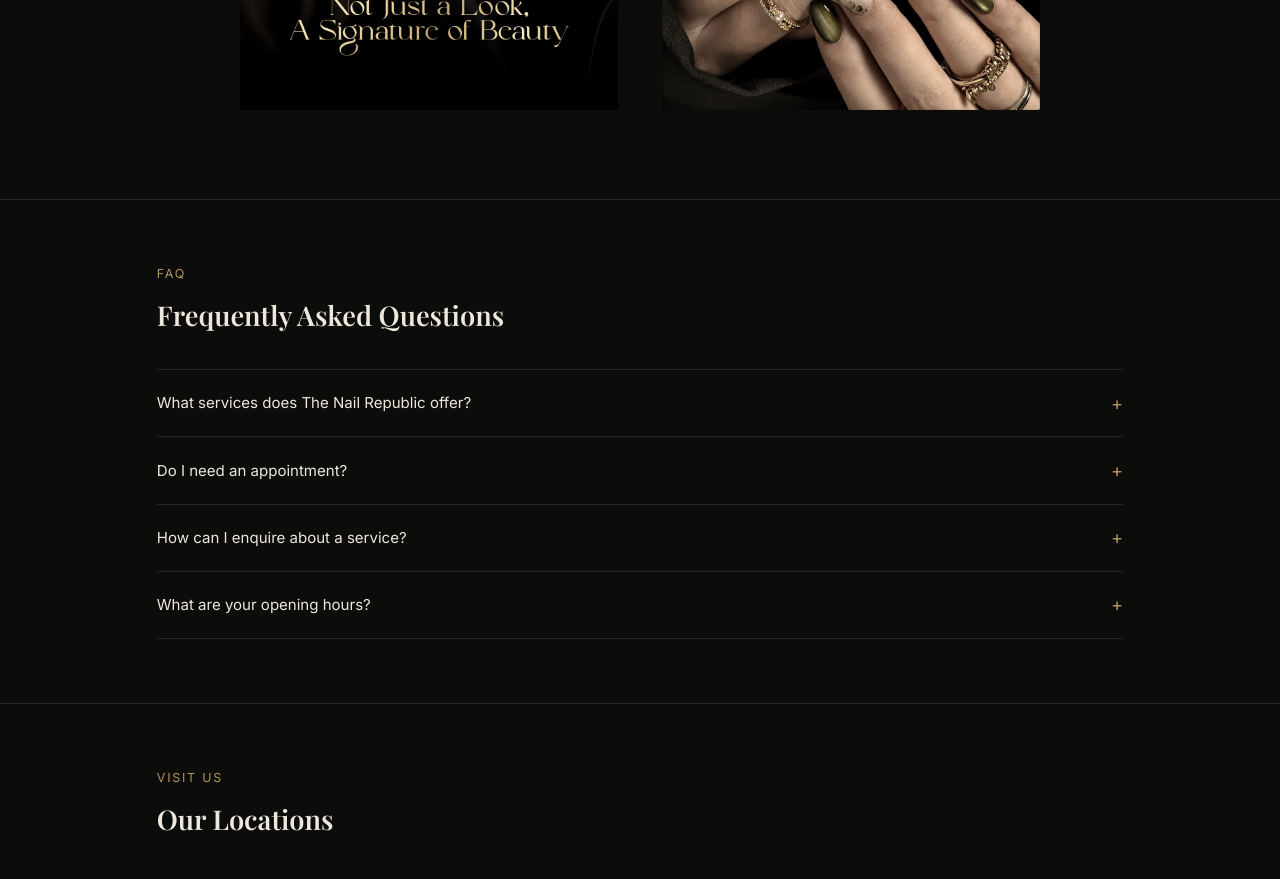
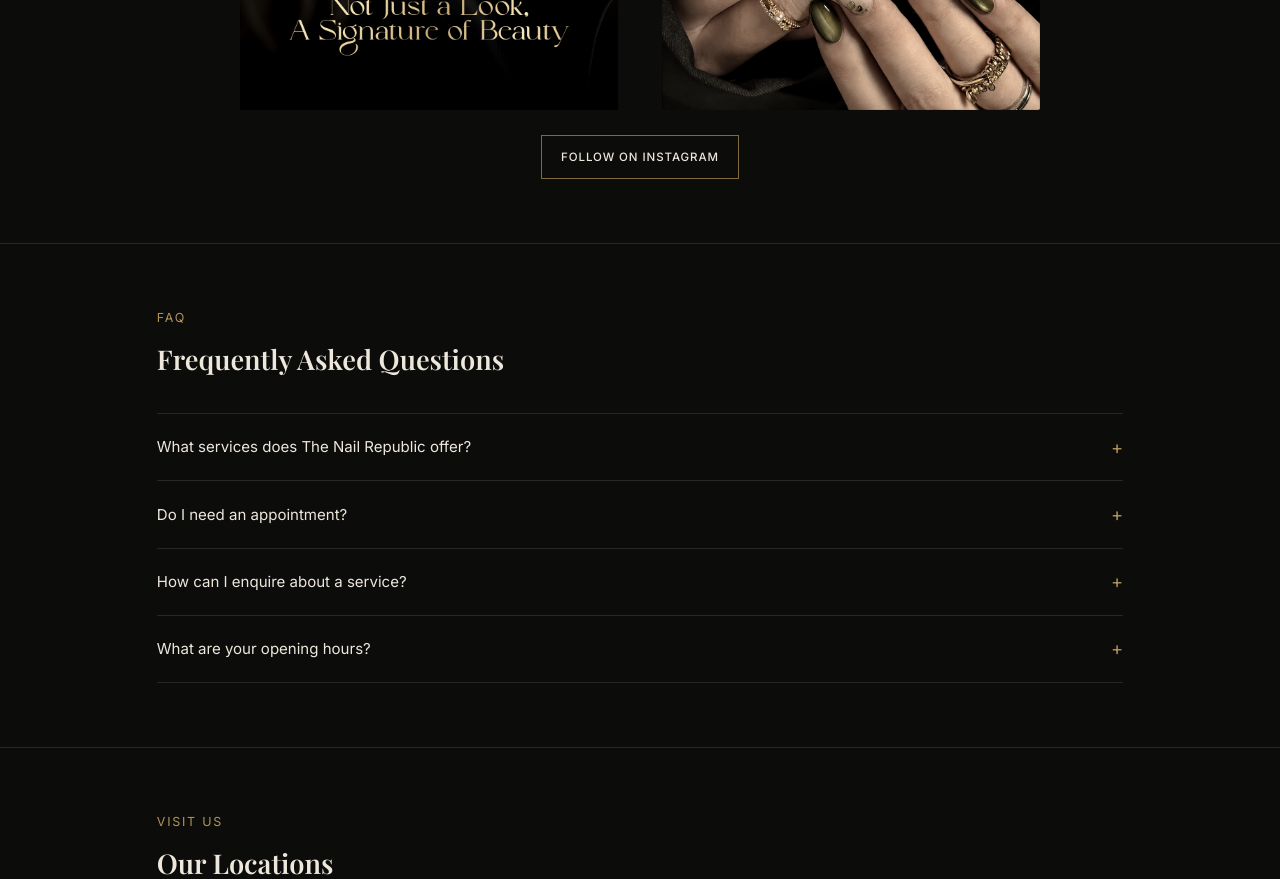
Before and after one commit to vishruthhh/The-Nail-Republic, a React (Vite) app: page / in a window 1280 px wide. Shown: the part 5240-6119 px from the top of the page. Built offline with nearby package versions, Linux system fonts and the light colour scheme.

Commit message:
Updated Instagram Button

```diff
--- a/src/pages/TheNailRepublic.jsx
+++ b/src/pages/TheNailRepublic.jsx
@@ -1192,6 +1192,14 @@ export default function TheNailRepublicSimple() {
               <img className="toned-img" src={insta3} alt="Instagram post" />
             </div>
           </div>
+          <a
+            href={INSTAGRAM_URL}
+            target="_blank"
+            rel="noreferrer"
+            className="btn-outline"
+          >
+            Follow on Instagram
+          </a>
         </div>
       </section>
 
```
